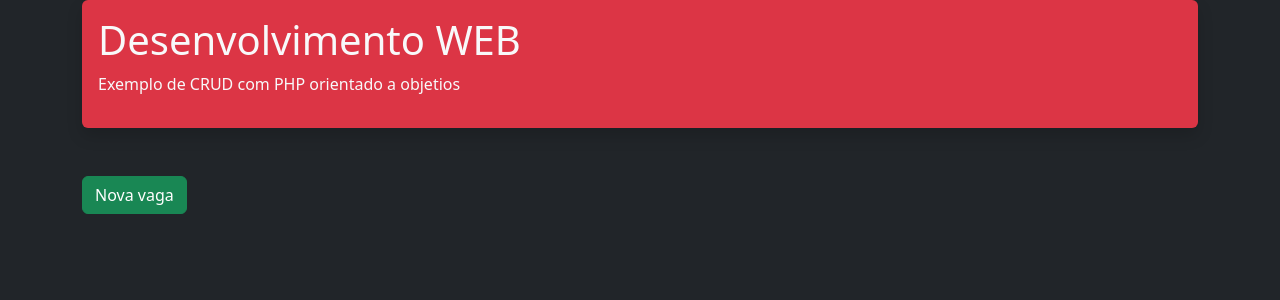
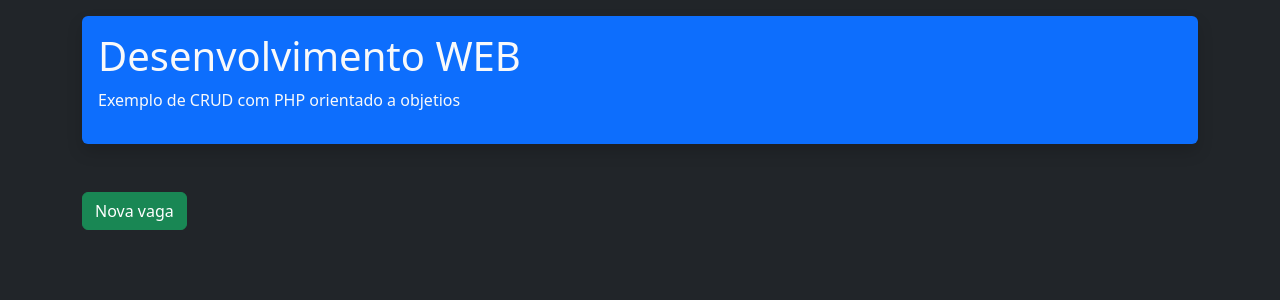
Before and after one commit to wwanzeller/crudphp, a PHP site: page /index.php in a window 1280 px wide. Shown: the top 300 px of the page. Run offline with PHP 8.4, Linux system fonts and the light colour scheme.

Commit message:
Ajuste de cores

```diff
--- a/includes/head.php
+++ b/includes/head.php
@@ -8,7 +8,7 @@
     </head>
         <body class="bg-dark text-light">
             <div class="container">
-                <div class="shadow p-3 mb-5 bg-danger rounded">
+                <div class="shadow p-3 mb-5 mt-3 bg-primary rounded">
                     <h1>Desenvolvimento WEB</h1>
                     <p>Exemplo de CRUD com PHP orientado a objetios</p>
                 </div>
```
